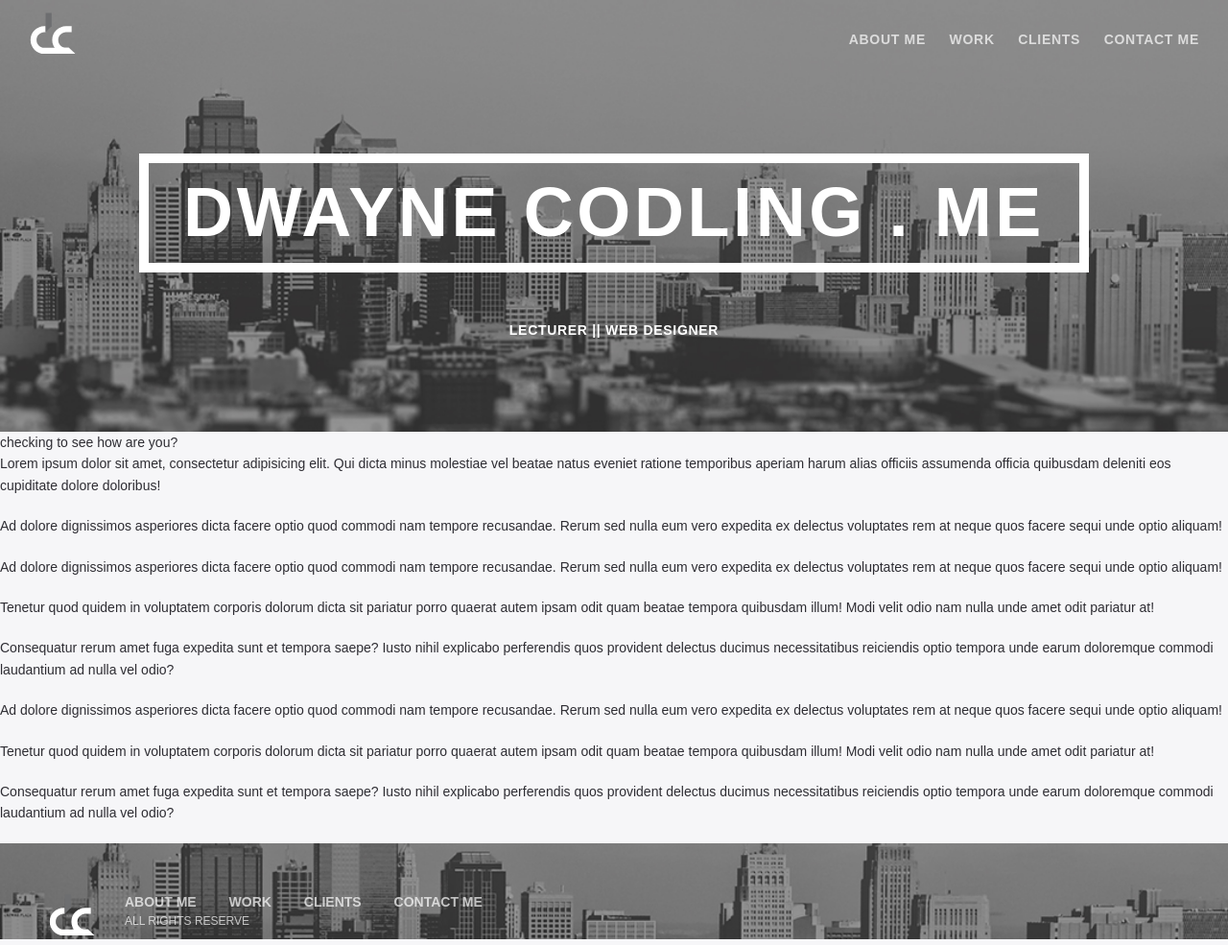
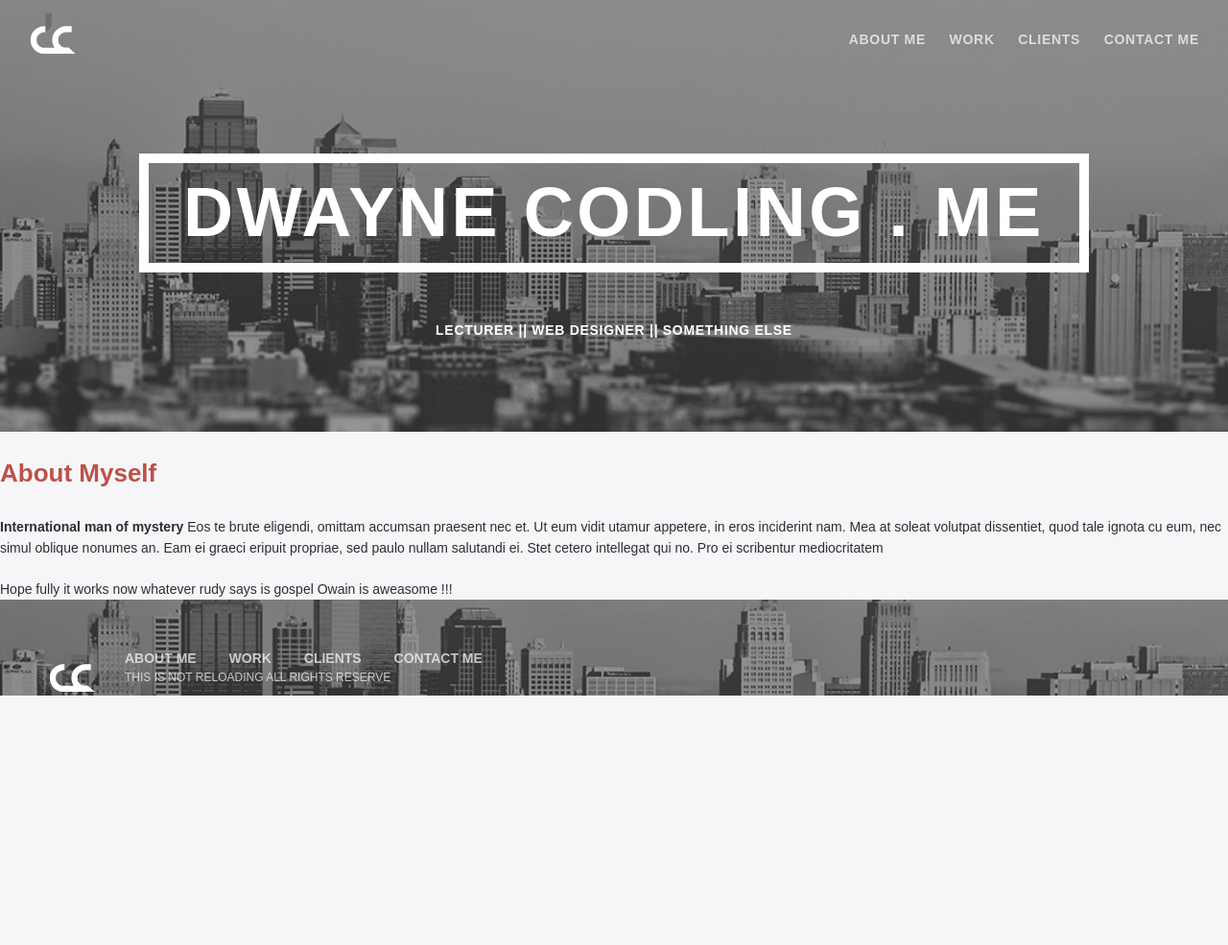
Before and after one commit to dwaynecodling/dwaynecodling.me, a Jekyll site: the page built from index.html, in a window 1280 px wide. Shown: the whole page at 96% size. Built offline with Jekyll 4.4.1, drawn with Linux system fonts in a browser that asks for light colours; nearby versions of some CDN libraries; after the commit the page ends 900 px from its top, so only the background shows below that.

Commit message:
finalling got css and html included in the Jekyll rebuild

```diff
--- a/_config.yml
+++ b/_config.yml
@@ -1,7 +1,7 @@
 # Site settings
 title: dwayne codling . me
 email: dwayneandrecodling@gmail.com
-description: Lecturer || Web Designer
+description: Lecturer || Web Designer || Something Else
 exclude: ["node_modules",
   "gulpfile.js",
   "package.json",
--- a/_includes/about.html
+++ b/_includes/about.html
@@ -1,10 +1,19 @@
-checking to see how are you?
 
-Lets see if this is working now ok it looks like its working
+<section>
+    <h3>About Myself</h3>
+    <div class="face-lock-up">
+        <div class="face-image"></div>
 
-is this working  <h3>heloeeeeeee</h3>
+        <div class="icon-pencil"></div>
+        <div class="icon-mouse"></div>
+        <div class="icon-browser"></div>
+        <div class="icon-video"></div>
+    </div>
 
-why is my sass not working
+    <p> <strong>International man of mystery </strong> Eos te brute eligendi, omittam accumsan praesent nec et. Ut eum vidit utamur appetere, in eros inciderint nam. Mea at soleat volutpat dissentiet, quod tale ignota cu eum, nec simul oblique nonumes an. Eam ei graeci eripuit propriae, sed paulo nullam salutandi ei. Stet cetero intellegat qui no. Pro ei scribentur mediocritatem
+    </p>
+    Hope fully it works now whatever rudy says is gospel
 
+    Owain is aweasome !!!
 
-Man i give up this is crazy it works
+</section>
--- a/_includes/footer.html
+++ b/_includes/footer.html
@@ -10,7 +10,7 @@
 		      <a href="">Contact me</a>
 
 		    </nav>
-		    <p class="copyright"> All rights reserve
+		    <p class="copyright"> This is not reloading All rights reserve
 		    </p>
 
 		 </div>
--- a/index.html
+++ b/index.html
@@ -1,96 +1,13 @@
-<!DOCTYPE html>
-<html lang="en">
-<head>
-  <title></title>
-  <meta charset="utf-8">
-  <meta name="viewport" content="width=device-width, initial-scale=1">
-  <link rel="shortcut icon" href="/assets/img/favicons/favicon.ico">
-  <link rel="stylesheet" href="/assets/css/main.css" />
-</head>
-<body>
+---
+layout: default
+title: DwayneCodling . Me
+---
 
 
-    <header>
- <div class="logo"><?xml version="1.0" encoding="utf-8"?>
-<!-- Generator: Adobe Illustrator 16.0.0, SVG Export Plug-In . SVG Version: 6.00 Build 0)  -->
-<!DOCTYPE svg PUBLIC "-//W3C//DTD SVG 1.1//EN" "http://www.w3.org/Graphics/SVG/1.1/DTD/svg11.dtd">
-<svg version="1.1" id="Layer_1" xmlns="http://www.w3.org/2000/svg" xmlns:xlink="http://www.w3.org/1999/xlink" x="0px" y="0px"
-	 width="50px" height="50px"  enable-background="new 0 0 50 50" xml:space="preserve">
-<path  d="M16.26,39.821c-4.5,0-8.164-3.663-8.164-8.166c0-4.501,3.663-8.163,8.164-8.163h1.257l0.026-0.027v-6.253
-	H16.26c-7.964,0-14.444,6.479-14.444,14.443c0,7.966,6.48,14.446,14.444,14.446H41.8v-6.28H16.26z"/>
-<g>
-	<path fill="#6D6E70" d="M48.5,46.102h-9.629c-7.966,0-14.446-6.48-14.446-14.446c0-7.964,6.48-14.443,14.446-14.443h5.786v6.28
-		h-5.786c-4.503,0-8.166,3.662-8.166,8.163c0,4.503,3.663,8.166,8.166,8.166H41.8L48.5,46.102z"/>
-</g>
-<polygon fill="#6D6E70" points="17.543,3.604 17.543,17.212 17.543,23.465 23.771,17.238 23.771,17.212 23.771,3.604 "/>
-</svg>
-</div>
+  {% include header.html %}
 
-      <nav>
-      <a href="">About Me</a>
-      <a href="">Work</a>
-      <a href="">Clients</a>
-      <a href="">Contact me</a>
+    {% include about.html %}
 
-     </nav>
-    <h1><span>dwayne codling . me</span></h1>
-    <p class="kicker">Lecturer || Web Designer</p>
+    {% include footer.html %}
 
-</header>
-
-
-    checking to see how are you?
-
-     <p>Lorem ipsum dolor sit amet, consectetur adipisicing elit. Qui dicta minus molestiae vel beatae natus eveniet ratione temporibus aperiam harum alias officiis assumenda officia quibusdam deleniti eos cupiditate dolore doloribus!</p>
-<p>Ad dolore dignissimos asperiores dicta facere optio quod commodi nam tempore recusandae. Rerum sed nulla eum vero expedita ex delectus voluptates rem at neque quos facere sequi unde optio aliquam!</p>
-<p>Ad dolore dignissimos asperiores dicta facere optio quod commodi nam tempore recusandae. Rerum sed nulla eum vero expedita ex delectus voluptates rem at neque quos facere sequi unde optio aliquam!</p>
-<p>Tenetur quod quidem in voluptatem corporis dolorum dicta sit pariatur porro quaerat autem ipsam odit quam beatae tempora quibusdam illum! Modi velit odio nam nulla unde amet odit pariatur at!</p>
-<p>Consequatur rerum amet fuga expedita sunt et tempora saepe? Iusto nihil explicabo perferendis quos provident delectus ducimus necessitatibus reiciendis optio tempora unde earum doloremque commodi laudantium ad nulla vel odio?</p><p>Ad dolore dignissimos asperiores dicta facere optio quod commodi nam tempore recusandae. Rerum sed nulla eum vero expedita ex delectus voluptates rem at neque quos facere sequi unde optio aliquam!</p>
-<p>Tenetur quod quidem in voluptatem corporis dolorum dicta sit pariatur porro quaerat autem ipsam odit quam beatae tempora quibusdam illum! Modi velit odio nam nulla unde amet odit pariatur at!</p>
-<p>Consequatur rerum amet fuga expedita sunt et tempora saepe? Iusto nihil explicabo perferendis quos provident delectus ducimus necessitatibus reiciendis optio tempora unde earum doloremque commodi laudantium ad nulla vel odio?</p>
-
-
-     <footer>
-	<div class="lockup">
-		<div class="logo"><?xml version="1.0" encoding="utf-8"?>
-<!-- Generator: Adobe Illustrator 16.0.0, SVG Export Plug-In . SVG Version: 6.00 Build 0)  -->
-<!DOCTYPE svg PUBLIC "-//W3C//DTD SVG 1.1//EN" "http://www.w3.org/Graphics/SVG/1.1/DTD/svg11.dtd">
-<svg version="1.1" id="Layer_1" xmlns="http://www.w3.org/2000/svg" xmlns:xlink="http://www.w3.org/1999/xlink" x="0px" y="0px"
-	 width="50px" height="50px"  enable-background="new 0 0 50 50" xml:space="preserve">
-<path  d="M16.26,39.821c-4.5,0-8.164-3.663-8.164-8.166c0-4.501,3.663-8.163,8.164-8.163h1.257l0.026-0.027v-6.253
-	H16.26c-7.964,0-14.444,6.479-14.444,14.443c0,7.966,6.48,14.446,14.444,14.446H41.8v-6.28H16.26z"/>
-<g>
-	<path fill="#6D6E70" d="M48.5,46.102h-9.629c-7.966,0-14.446-6.48-14.446-14.446c0-7.964,6.48-14.443,14.446-14.443h5.786v6.28
-		h-5.786c-4.503,0-8.166,3.662-8.166,8.163c0,4.503,3.663,8.166,8.166,8.166H41.8L48.5,46.102z"/>
-</g>
-<polygon fill="#6D6E70" points="17.543,3.604 17.543,17.212 17.543,23.465 23.771,17.238 23.771,17.212 23.771,3.604 "/>
-</svg>
-</div>
-		<div class="content-wrap">
-
-			<nav>
-		      <a href="">About Me</a>
-		      <a href="">Work</a>
-		      <a href="">Clients</a>
-		      <a href="">Contact me</a>
-
-		    </nav>
-		    <p class="copyright"> All rights reserve
-		    </p>
-
-		 </div>
-
-
-
-
-
-
-	</div>
-
-</footer>
-
-
-<script src="/assets/js/jquery-2.1.1.min.js"></script>
-<script src="/assets/js/functions.js" type="text/javascript"></script>
-</body>
-</html>
+    <!-- all the sections here -->
```
Also changed, not shown: package.json (+5 -5 lines), assets/css/3-sections/about.sass (added).
